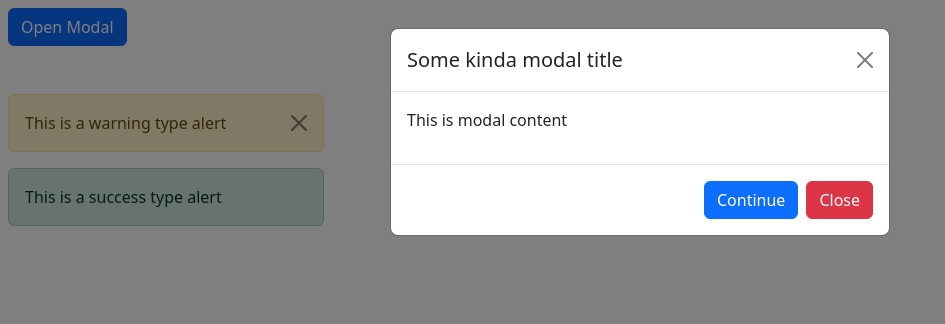
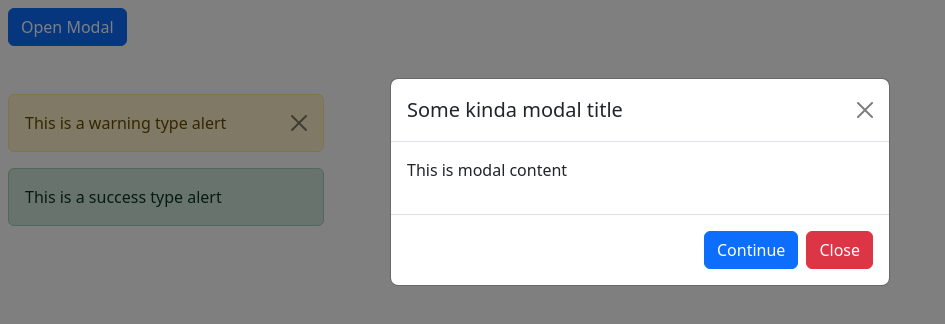
Before and after one commit to aldr-dev/homework-58, a React (Vite) app: page / in a window 1280 px wide. Both pictures are taken after a click on the button "Open Modal". Shown: the top 324 px of the page, without its empty margins (0-945 px from the left). Built offline with nearby package versions, Linux system fonts and the light colour scheme.

Commit message:
реализовал анимацию для двух UI компонентов

```diff
--- a/package.json
+++ b/package.json
@@ -11,6 +11,7 @@
   },
   "dependencies": {
     "bootstrap": "^5.3.3",
+    "framer-motion": "^11.2.10",
     "react": "^18.2.0",
     "react-dom": "^18.2.0",
     "vite-plugin-checker": "^0.6.4"
--- a/src/App.tsx
+++ b/src/App.tsx
@@ -6,7 +6,6 @@ import Alert from './components/Alert/Alert';
 const App = () => {
   const [showModal, setShowModal] = useState(false);
   const [showAlert, setShowAlert] = useState(true);
-
 
   const modalButtons: ButtonProps[] = [
     {type: 'primary', label: 'Continue', onClick: () => alert('Hello! Have a good day :)')},
--- a/src/components/Alert/Alert.tsx
+++ b/src/components/Alert/Alert.tsx
@@ -1,26 +1,39 @@
 import React from 'react';
+import { motion, AnimatePresence } from 'framer-motion';
 
 interface Props extends React.PropsWithChildren {
   type: string;
   onDismiss?: () => void;
-  clickDismissible?: boolean;
+  clickDismissable?: boolean;
 }
 
-const Alert: React.FC<Props> = ({type, onDismiss, clickDismissible,  children}) => {
-
+const Alert: React.FC<Props> = ({type, onDismiss, clickDismissable,  children}) => {
   const presentDismiss = () => {
     if (onDismiss) {
       onDismiss();
     }
   };
 
+  const uniqueKey = Math.random();
+
   return (
-    <div className={`alert alert-${type} alert-dismissible w-25`} style={{cursor: clickDismissible ? 'pointer' : 'default'}} onClick={clickDismissible ? presentDismiss : undefined}>
-      {children}
-      {clickDismissible || onDismiss === undefined ? null : (
-        <button type="button" className="btn-close" onClick={onDismiss}></button>
-      )}
-    </div>
+    <AnimatePresence>
+      <motion.div
+        key={uniqueKey}
+        initial={{ opacity: 0, y: 50, scale: 0.3 }}
+        animate={{ opacity: 1, y: 0, scale: 1 }}
+        exit={{ opacity: 0, scale: 0.5, transition: { duration: 0.2 } }}>
+
+        <div className={`alert alert-${type} alert-dismissible w-25`}
+             style={{cursor: clickDismissable ? 'pointer' : 'default'}}
+             onClick={clickDismissable ? presentDismiss : undefined}>
+          {children}
+          {clickDismissable || onDismiss === undefined ? null : (
+            <button type="button" className="btn-close" onClick={onDismiss}></button>
+          )}
+        </div>
+      </motion.div>
+    </AnimatePresence>
   );
 };
 
--- a/src/components/Modal/Modal.tsx
+++ b/src/components/Modal/Modal.tsx
@@ -1,5 +1,6 @@
 import React from 'react';
-import {ButtonProps} from '../../types';
+import { ButtonProps } from '../../types';
+import { motion, AnimatePresence } from 'framer-motion';
 
 interface Props extends React.PropsWithChildren {
   show: boolean;
@@ -8,12 +9,20 @@ interface Props extends React.PropsWithChildren {
   buttons?: ButtonProps[];
 }
 
-const Modal: React.FC<Props> = ({show, title, onClose, buttons, children}) => {
+const Modal: React.FC<Props> = ({ show, title, onClose, buttons, children }) => {
   return (
     <>
-      <div className="modal-backdrop show" style={{display: show ? 'block' : 'none'}}/>
-        <div className="modal show" style={{display: show ? 'block' : 'none'}} onClick={onClose}>
-          <div className="modal-dialog" onClick={(event) => event.stopPropagation()}>
+      <AnimatePresence>
+        {show && (
+          <>
+            <div className="modal-backdrop show" style={{ display: show ? 'block' : 'none' }} />
+            <div className="modal show" style={{ display: show ? 'block' : 'none' }} onClick={onClose}>
+              <motion.div
+                initial={{ y: 10, x: 0, opacity: 0 }}
+                animate={{ y: 50, opacity: 1 }}
+                exit={{ y: 100, opacity: 0 }}
+                className="modal-dialog"
+                onClick={(event) => event.stopPropagation()}>
                 <div className="modal-content">
                   <div className="modal-header">
                     <h1 className="modal-title fs-5">{title}</h1>
@@ -28,8 +37,11 @@ const Modal: React.FC<Props> = ({show, title, onClose, buttons, children}) => {
                     </div>
                   ) : null}
                 </div>
+              </motion.div>
             </div>
-        </div>
+          </>
+        )}
+      </AnimatePresence>
     </>
   );
 };
```
Also changed, not shown: 1 other file (tests, documents, lock files or other folders). Lines whose indentation alone changed are shown as unchanged.
